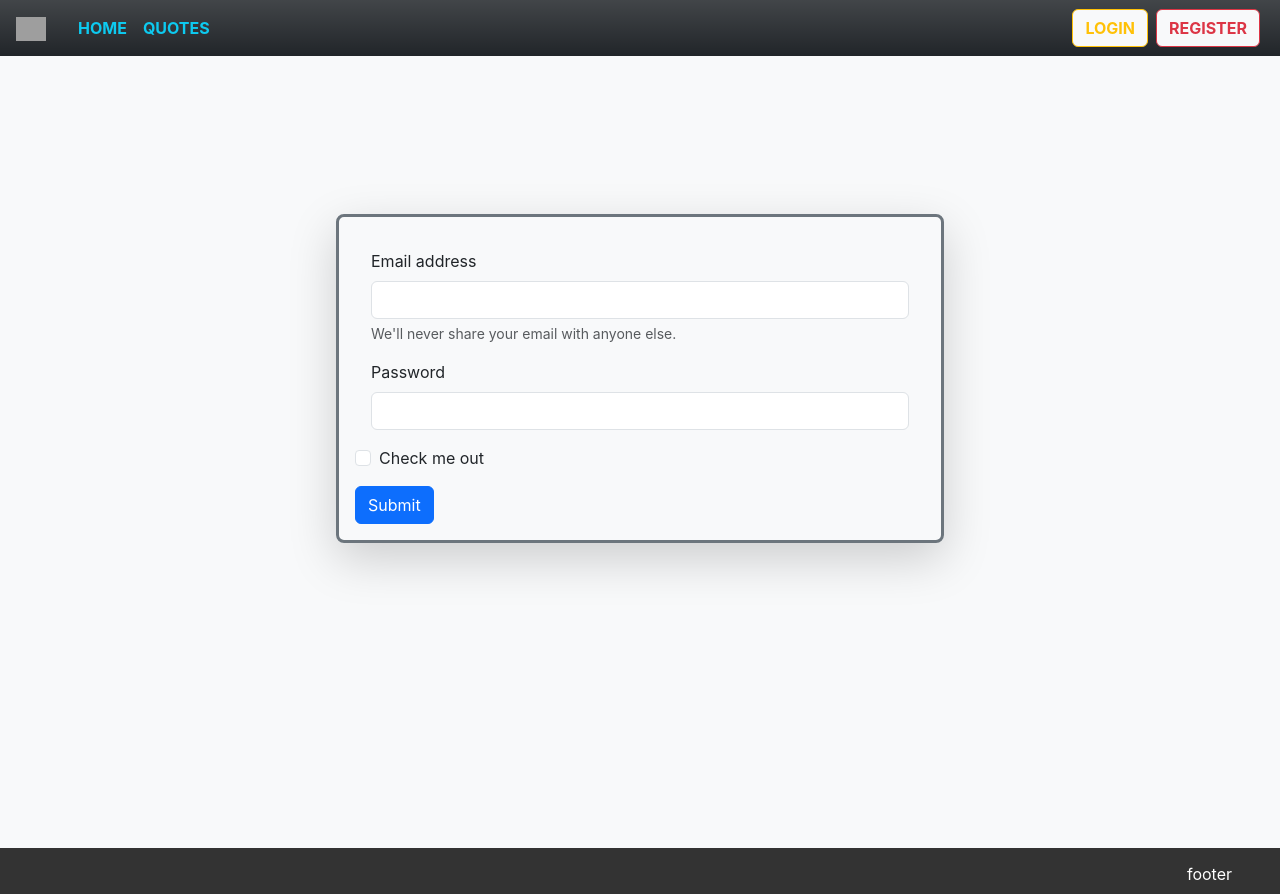
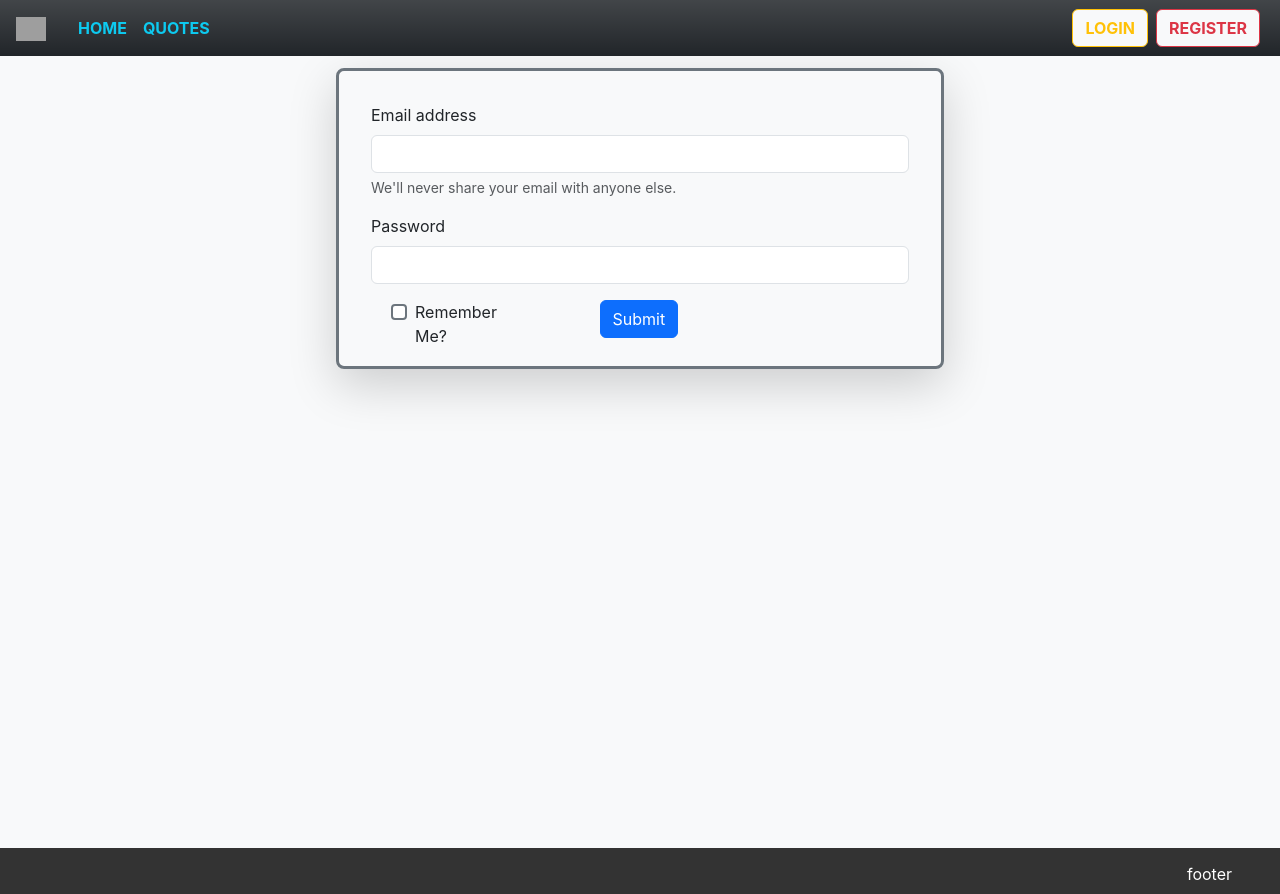
Before and after one commit to TorresjDev/weCode, a React (Create React App) app in the folder frontend/: page /login in a window 1280 px wide. Built offline with nearby package versions, Linux system fonts and the light colour scheme; no server answers; grey boxes are pictures that could not be loaded.

Commit message:
added formik

```diff
--- a/frontend/package.json
+++ b/frontend/package.json
@@ -6,12 +6,15 @@
 		"@testing-library/jest-dom": "^5.16.5",
 		"@testing-library/react": "^13.4.0",
 		"@testing-library/user-event": "^13.5.0",
+		"axios": "^1.4.0",
 		"bootstrap": "^5.3.0",
+		"formik": "^2.4.2",
 		"react": "^18.2.0",
 		"react-dom": "^18.2.0",
 		"react-router-dom": "^6.13.0",
 		"react-scripts": "5.0.1",
-		"web-vitals": "^2.1.4"
+		"web-vitals": "^2.1.4",
+		"yup": "^1.2.0"
 	},
 	"scripts": {
 		"start": "react-scripts start",
--- a/frontend/src/app.css
+++ b/frontend/src/app.css
@@ -102,5 +102,5 @@ html {
 /* google fonts */
 
 .material-symbols-outlined {
-	font-variation-settings: "FILL" 0, "wght" 500, "GRAD" 0, "opsz" 20;
+	font-variation-settings: "FILL" 0, "weight" 500, "GRAD" 0, "opsz" 20;
 }
--- a/frontend/src/components/quotes/QuoteForm.jsx
+++ b/frontend/src/components/quotes/QuoteForm.jsx
@@ -1,4 +1,15 @@
 import React, { useState } from "react";
+import { Formik, Form, Field, ErrorMessage } from "formik";
+import * as Yup from "yup";
+import quotesService from "../../services/quotesService";
+
+const basicSchema = Yup.object().shape({
+	quote: Yup.string().min(9).max(600).required("Quote is required"),
+	author: Yup.string().min(6).required("Author is required"),
+	checkbox: Yup.boolean()
+	// rating: Yup.boolean()
+});
+
 function QuoteForm() {
 	const [quoteState, setQuoteState] = useState({
 		quote: "",
@@ -7,34 +18,43 @@ function QuoteForm() {
 		checkbox: false
 	});
 
-	const handleFormField = (e) => {
+	const handleSubmit = (values) => {
+		let payload = {};
+		setQuoteState((prevState) => {
+			return { ...prevState, ...values };
+		});
+		payload.quote = values.quote;
+		payload.author = quoteState.author;
 		debugger;
-		const { value, name } = e.target;
-		setQuoteState((prevState) => {
-			const newState = { ...prevState };
-			if (value === "on") {
-				newState.checkbox = e.target.checked;
+		if (!values.checkbox) {
+			payload.rating = null;
+			quotesService.addQuote(payload).then(onAddQuoteSuccess).catch(onAddQuoteError);
 		} else {
-				newState[name] = value;
+			payload.rating = 0;
+			quotesService.addQuote(payload).then(onAddQuoteSuccess).catch(onAddQuoteError);
 		}
-			return newState;
-		});
+		console.log("Formik values:", { values }, "Local state values:", { quoteState });
 	};
+
+	var onAddQuoteSuccess = (response) => {
+		console.log(response);
+	};
+
+	var onAddQuoteError = (error) => {
+		console.log(error);
+	};
+
 	false && console.log(quoteState);
 
 	return (
-		<form className="border border-3 border-secondary rounded-3 shadow-lg m-1 p-3">
+		<Formik initialValues={quoteState} onSubmit={handleSubmit} validationSchema={basicSchema}>
+			<Form className="border border-3 border-secondary rounded-3 shadow-lg m-1 p-3">
 				<div className="mb-3 mx-3">
 					<label htmlFor="quote" className="form-label">
 						Quote
 					</label>
-				<textarea
-					name="quote"
-					className="form-control"
-					id="quote"
-					aria-describedby="quoteHelp"
-					onChange={handleFormField}
-				/>
+					<Field as="textarea" name="quote" className="form-control" id="quote" aria-describedby="quoteHelp" />
+					<ErrorMessage name="quote" component="div" className="ms-3 has-error text-danger" />
 					<div id="quoteHelp" className="form-text">
 						We'll never share your email with anyone else.
 					</div>
@@ -43,24 +63,25 @@ function QuoteForm() {
 					<label htmlFor="author" className="form-label">
 						Writer
 					</label>
-				<input type="text" name="author" className="form-control" id="author" onChange={handleFormField} />
+					<Field type="text" name="author" className="form-control" id="author" />
+					<ErrorMessage name="author" component="div" className="ms-3 has-error text-danger" />
 				</div>
-			<div className="mb-3 mx-4 form-check">
-				<input
-					type="checkbox"
-					className="form-check-input"
-					id="rating"
-					// checked={quoteState.checkout}
-					onChange={handleFormField}
-				/>
-				<label className="form-check-label" htmlFor="rating">
+				<div className="row">
+					<div className="col-md-3 mx-5 col-sm-5 mx-2 form-check">
+						<Field type="checkbox" name="checkbox" className="form-check-input" id="checkbox" />
+						<ErrorMessage name="checkbox" component="div" className="ms-3 has-error text-danger" />
+						<label className="form-check-label" htmlFor="checkbox">
 							Allow Ratings?
 						</label>
 					</div>
+					<div className="col-md-3 col-sm-1">
 						<button type="submit" className="btn btn-primary">
 							Submit
 						</button>
-		</form>
+					</div>
+				</div>
+			</Form>
+		</Formik>
 	);
 }
 
--- a/frontend/src/pages/Login.jsx
+++ b/frontend/src/pages/Login.jsx
@@ -1,68 +1,79 @@
 import React, { useState } from "react";
+import { Formik, Form, Field, ErrorMessage } from "formik";
+import * as Yup from "yup";
+
+const passwordSchema = Yup.string()
+	.min(6, "Password must be at least 6 characters")
+	.max(15, "Password must be at most 15 characters")
+	.matches(
+		/^(?=.*[a-z])(?=.*[A-Z])(?=.*[0-9])(?=.*[!@#$%^&*()])/,
+		"Password must contain at least a uppercase letter, a lowercase letter,a number, and a symbol"
+	)
+	.required("Password is required");
+
+const basicSchema = Yup.object().shape({
+	email: Yup.string().email().required("Email is required"),
+	password: passwordSchema
+});
 
 function Login() {
 	const [loginState, setLoginState] = useState({
 		email: "",
-		password: ""
+		password: "",
+		rememberMe: false
 	});
 
-	const handleFormField = (e) => {
-		const { value, name } = e.target;
+	const handleSubmit = (values) => {
 		setLoginState((prevState) => {
-			const newState = { ...prevState };
-			newState[name] = value;
-			return newState;
+			return { ...prevState, ...values };
 		});
+		console.log("Formik values:", { values }, "Local state values:", { loginState });
 	};
-
-	false && console.log(loginState);
 
 	return (
 		<div className="container-fluid h-100">
 			<div className="row h-100 g-auto">
-				<div className="col-md-12"></div>
-				<div className="col-md-6 mx-auto my-2">
-					<form className="border border-3 border-secondary rounded-3 shadow-lg m-1 p-3">
+				<div className="col-md-6  col-sm-6 mx-auto my-2">
+					<Formik initialValues={loginState} onSubmit={handleSubmit} validationSchema={basicSchema}>
+						<Form className="border border-3 border-secondary rounded-3 shadow-lg m-1 p-3">
 							<div className="m-3 form-group">
-							<label htmlFor="exampleInputEmail1" className="form-label">
+								<label htmlFor="email" className="form-label">
 									Email address
 								</label>
-							<input
-								type="email"
-								name="email"
-								className="form-control"
-								id="exampleInputEmail1"
-								aria-describedby="emailHelp"
-								onChange={handleFormField}
-							/>
+								<Field type="email" name="email" className="form-control" id="email" aria-describedby="emailHelp" />
+								<ErrorMessage name="email" component="div" className="ms-3 has-error text-danger" />
 								<div id="emailHelp" className="form-text">
 									We'll never share your email with anyone else.
 								</div>
 							</div>
 							<div className="m-3 form-group">
-							<label htmlFor="exampleInputPassword1" className="form-label">
+								<label htmlFor="password" className="form-label">
 									Password
 								</label>
-							<input
-								type="password"
-								name="password"
-								className="form-control"
-								id="exampleInputPassword1"
-								onChange={handleFormField}
+								<Field type="password" name="password" className="form-control" id="password" />
+								<ErrorMessage name="password" component="div" className="ms-3 has-error text-danger" />
+							</div>
+							<div className="row">
+								<div className="col-md-3 mx-5 col-sm-5 mx-2 form-check">
+									<Field
+										type="checkbox"
+										name="rememberMe"
+										className="form-check-input border-2 border-secondary"
+										id="rememberMe"
 									/>
-						</div>
-						<div className="mb-3 form-check">
-							<input type="checkbox" className="form-check-input" id="exampleCheck1" />
-							<label className="form-check-label" htmlFor="exampleCheck1">
-								Check me out
+									<label className="form-check-label" htmlFor="rememberMe">
+										Remember Me?
 									</label>
 								</div>
+								<div className="col-md-3 col-sm-1">
 									<button type="submit" className="btn btn-primary">
 										Submit
 									</button>
-					</form>
 								</div>
-				<div className="col-md-12 "></div>
+							</div>
+						</Form>
+					</Formik>
+				</div>
 			</div>
 		</div>
 	);
--- a/frontend/src/pages/Quotes.jsx
+++ b/frontend/src/pages/Quotes.jsx
@@ -1,23 +1,23 @@
 import React, { useEffect, useState } from "react";
 import QuoteCard from "../components/quotes/QuoteCard";
 import QuoteForm from "../components/quotes/QuoteForm";
+import quotesService from "../services/quotesService";
 
 function Quotes() {
 	const [quoteState, setQuotes] = useState(null);
 
 	useEffect(() => {
-		const fetchQuotes = async () => {
-			const response = await fetch("/api/quotes");
-			const json = await response.json();
+		quotesService.getQuotes().then(onGetQuotesSuccess).catch(onGetQuotesError);
+	}, []);
 
-			if (response.ok) {
-				setQuotes(json);
-			}
-			return response;
-		};
+	const onGetQuotesSuccess = (response) => {
+		console.log({ response });
+		setQuotes(response.data);
+	};
 
-		fetchQuotes();
-	}, []);
+	const onGetQuotesError = (error) => {
+		console.log({ error });
+	};
 
 	return (
 		<div className="container-fluid">
--- a/frontend/src/services/quotesService.js
+++ b/frontend/src/services/quotesService.js
@@ -1,14 +1,34 @@
 import axios from "axios";
 
 const quotesService = {
-	endpoint: `${process.env.API_HOST}/api/quotes`
+	endpoint: `${process.env.REACT_APP_API_HOST}/api/quotes`
 };
 
 quotesService.getQuotes = () => {
 	const config = {
 		method: "GET",
 		url: quotesService.endpoint,
-		withCredentials: true,
+		crossdomain: true,
+		header: { "Content-Type": "application/json" }
+	};
+	return axios(config);
+};
+
+quotesService.getQuoteById = (id) => {
+	const config = {
+		method: "GET",
+		url: `${quotesService.endpoint}/${id}`,
+		crossdomain: true,
+		header: { "Content-Type": "application/json" }
+	};
+	return axios(config);
+};
+
+quotesService.addQuote = (payload) => {
+	const config = {
+		method: "POST",
+		url: quotesService.endpoint,
+		data: payload,
 		crossdomain: true,
 		header: { "Content-Type": "application/json" }
 	};
```
Also changed, not shown: 1 other file (tests, documents, lock files or other folders). Lines whose indentation alone changed are shown as unchanged.
